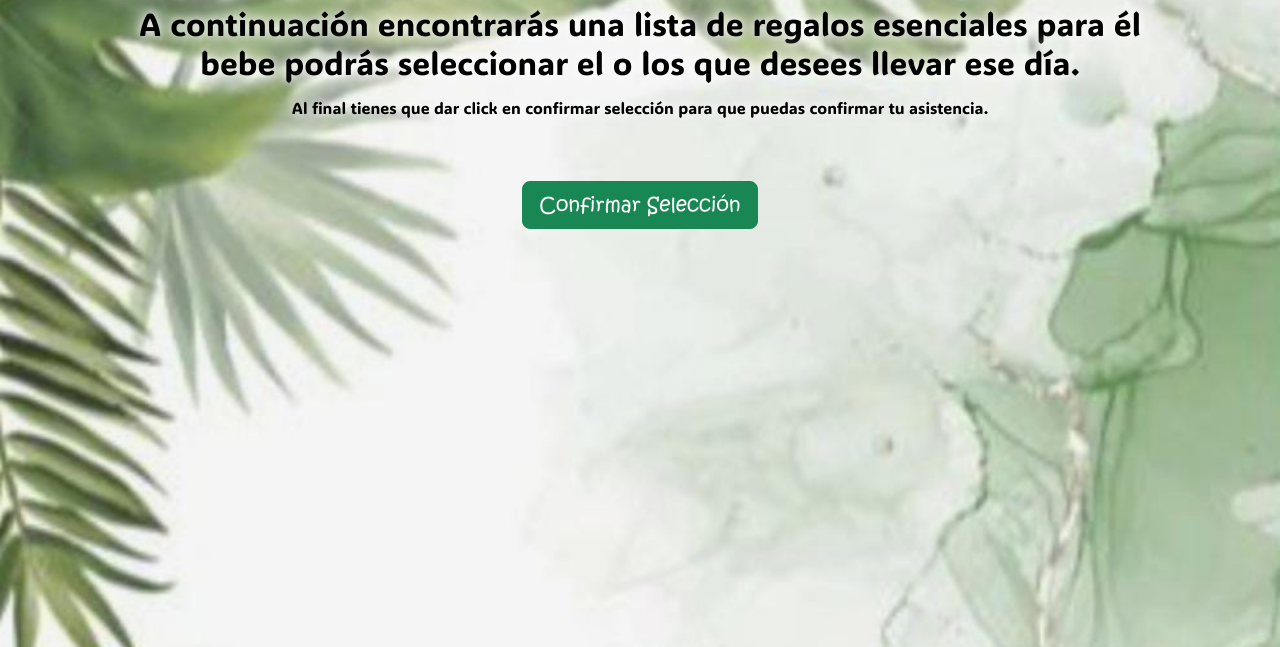
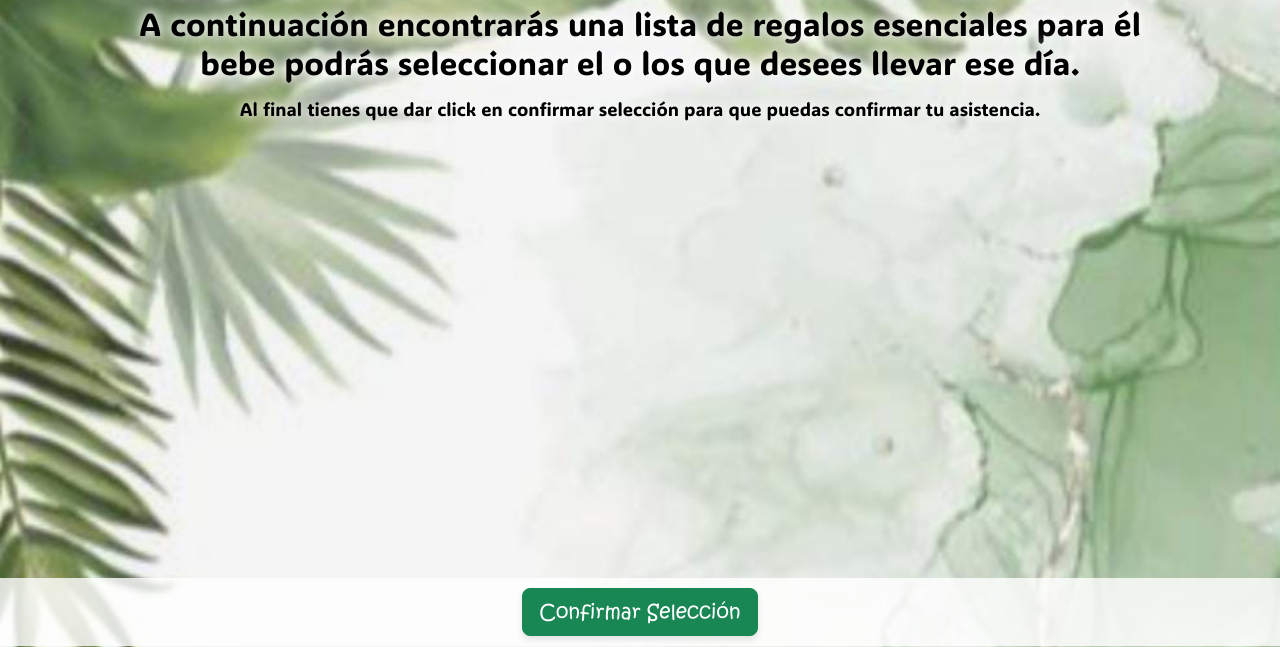
Before and after one commit to lchaconw/babyshower-landing, a plain HTML site: page index.html in a window 1280 px wide. Both pictures are taken after a click on the button "Aceptar Invitación". Shown: the part 153-800 px from the top of the page. Drawn offline with nearby package versions, Linux system fonts and the light colour scheme; some packages are replaced by stand-ins of ours; no server answers; a script that the page names is missing.

Commit message:
Ajustes visuales

```diff
--- a/css/styles.css
+++ b/css/styles.css
@@ -25,7 +25,23 @@ body {
     background-repeat: no-repeat;
     /* Ajusta el color del texto para que sea legible sobre la imagen */
     color: #ffffff;
+    padding-bottom: 80px;
 }
+
+.fixed-bottom-button {
+    position: fixed;
+    bottom: 1px;
+    left: 0;
+    right: 0;
+    z-index: 1000;
+    padding: 10px;
+    background-color: rgba(255, 255, 255, 0.8); /* Fondo semi-transparente */
+  }
+
+  .fixed-bottom-button button {
+    box-shadow: 0 4px 6px rgba(0, 0, 0, 0.1); /* Sombra suave */
+  }
+
 
 h1,
 h2,
--- a/index.html
+++ b/index.html
@@ -22,7 +22,7 @@
     <!-- Event Info Section -->
     <div class="event-info text-center">
       <div class="subtitle-big mb-3 white-shadow">Te invitamos al</div>
-      <h1 class="white-shadow"><b>BABY SHOWER</b> DE NUESTRO <b>PEQUEÑO ALIAS LEVY</b></h1>
+      <h1 class="white-shadow"><b>BABY SHOWER</b> DE NUESTRO <b>PEQUEÑO LEVY</b></h1>
       <img src="images/ecografia_levy.jpg" class="img-fluid rounded-image" alt="Evento Banner">
       <div class="subtitle adlam">Pronto habrá una nueva sonrisa iluminando nuestras vidas y con inmensa alegría preparamos su bienvenida</div>
       <img src="images/lau_vict.jpg" class="img-fluid rounded-image" alt="Evento Banner">
@@ -66,12 +66,12 @@
       <h1 class="text-center adlam white-shadow">Lista de regalos</h1>
       <h2 class="text-center adlam mt-3 white-shadow">Nos alegra que puedas asistir a este día tan importante para nosotros.</h2>
       <h2 class="text-center adlam white-shadow">A continuación encontrarás una lista de regalos esenciales para él bebe podrás seleccionar el o los que desees llevar ese día.</h2>
-      <h2 class="text-center adlam mt-3 white-shadow" style="font-size: 1em;">Al final tienes que dar click en confirmar selección para que puedas confirmar tu asistencia.</h2>
+      <h2 class="text-center adlam mt-3 white-shadow" style="font-size: 1.15em;">Al final tienes que dar click en confirmar selección para que puedas confirmar tu asistencia.</h2>
       <div id="gift-list" class="row mt-5">
         <!-- Gifts will be dynamically loaded here -->
       </div>
-      <div class="text-center">
-        <button id="confirm-selection" class="btn btn-success btn-lg mt-3">Confirmar Selección</button>
+      <div class="text-center fixed-bottom-button">
+        <button id="confirm-selection" class="btn btn-success btn-lg">Confirmar Selección</button>
       </div>
     </div>
 
```
